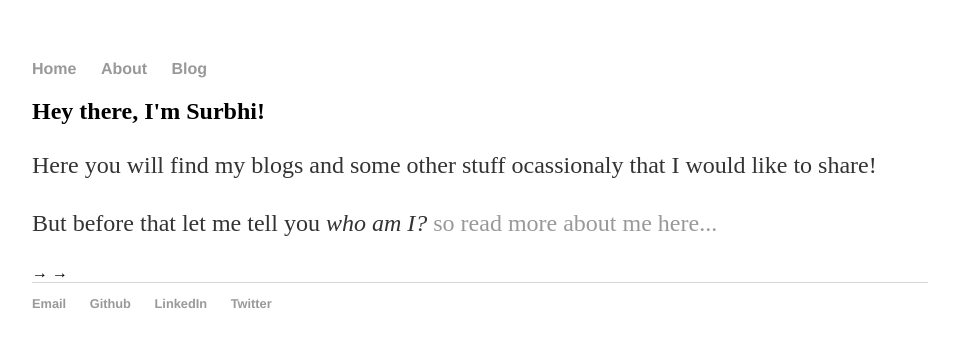
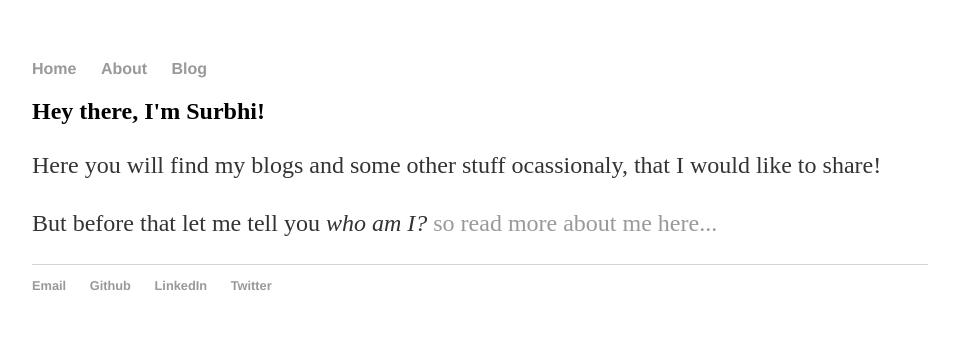
Before and after one commit to ssurbhi560/ssurbhi560.github.io, a Jekyll site: the page built from index.html, in a window 1280 px wide. Shown: the top 347 px of the page, without its empty margins (160-1119 px from the left). Built offline with Jekyll 4.4.1, drawn with Linux system fonts in a browser that asks for light colours.

Commit message:
made changes using vim

```diff
--- a/index.html
+++ b/index.html
@@ -4,5 +4,5 @@ title: ssurbhi560 o/
 ---
 <div class="blurb">
 	<h2>Hey there, I'm Surbhi!</h2>
-	<p>Here you will find my blogs and some other stuff ocassionaly that I would like to share!</p> <p> But before that let me tell you <em>who am I?</em> <a href="/about">so read more about me here...</a></p>
-</div><!-- /.blurb -->→ →
+	<p>Here you will find my blogs and some other stuff ocassionaly, that I would like to share!</p> <p> But before that let me tell you <em>who am I?</em> <a href="/about">so read more about me here...</a></p>
+</div><!-- /.blurb -->
```
